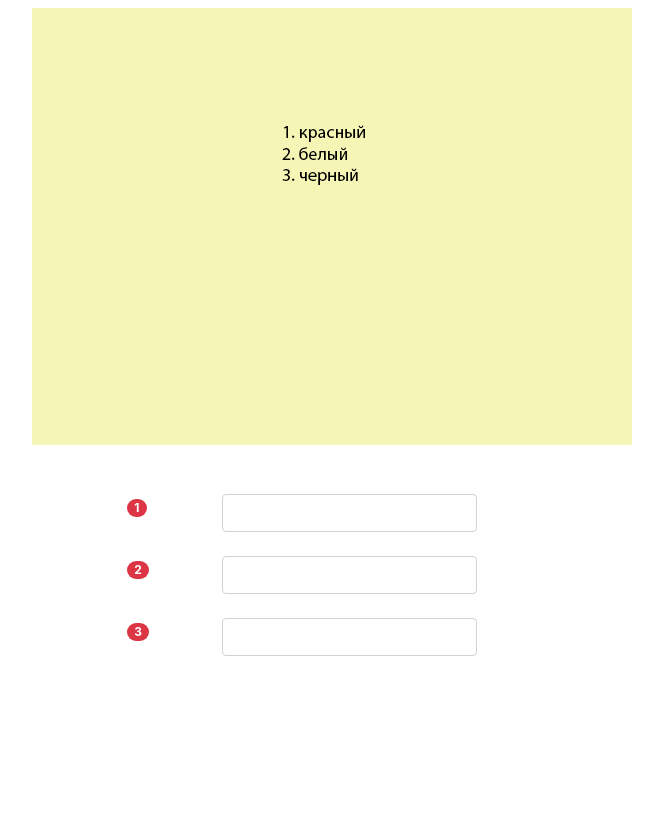
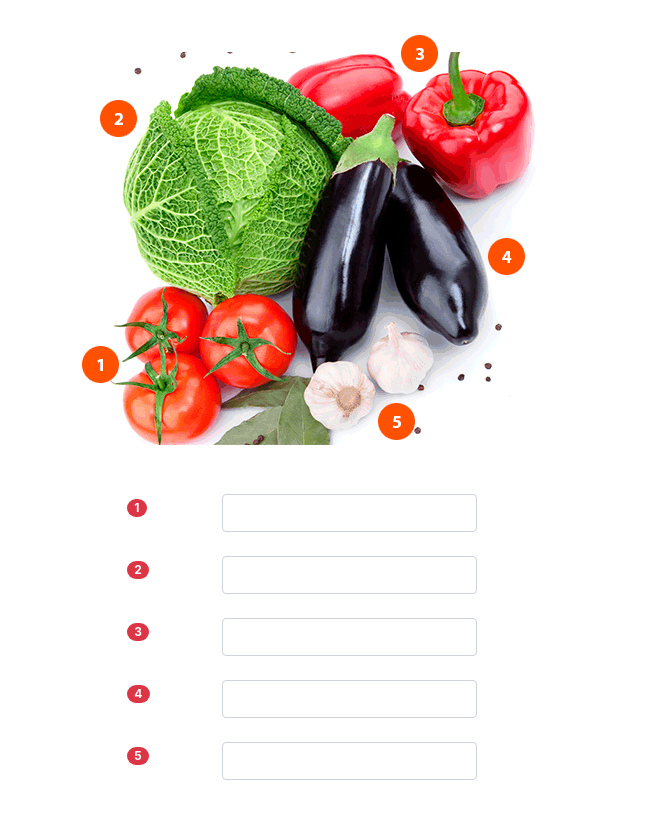
Before and after one commit to LNevezhin/learning, a Vue app: page / in a window 1280 px wide. Shown: the top 818 px of the page, without its empty margins (338-1001 px from the left). Built offline with nearby package versions, Linux system fonts and the light colour scheme.

Commit message:
hintStatus: [] bag fixed

```diff
--- a/src/components/quest.vue
+++ b/src/components/quest.vue
@@ -2,16 +2,16 @@
   <div class="container" :key="activeCard">
     <div>
       <div class="row">
-        <div class="col-6 offset-md-3"><img :src="imageUrl"></div>
+        <div class="col-6 offset-3"><img :src="imageUrl"></div>
       </div>
       <div class="row">
-        <div class="col-6 offset-md-4 mt-4">
+        <div class="col-6 offset-4 mt-4">
         </div>
       </div>
       <div>
         <div v-for="(quest, index) in activeQuestCard" :key="parseInt(index)">
           <div class="row mt-4">
-            <div class="col-1 offset-md-4">
+            <div class="col-1 offset-4">
               <div class="badge badge-pill badge-danger">{{ index + 1}}</div>
             </div>
             <div class="col-3">
@@ -33,10 +33,9 @@
 
           </div>
         </div>
-        <div class="col-1 mb-4 offset-md-5 mt-3"><button id="next" type="button" class="btn btn-secondary"
+        <div class="col-1 mb-4 offset-5 mt-3"><button id="next" type="button" class="btn btn-secondary"
             v-bind:class="{'sr-only':nextStatusButton == true}" @click="getNextCard()">Далее</button></div>
       </div>
-
     </div>
   </div>
 </template>
@@ -59,7 +58,7 @@
         nextStatusButton: true,
         timerStopInput: [],
         timerFocusLost: [],
-        activeCard: 3, // номер текущей карточки, оно же ключ, для обновления ДОМ
+        activeCard: 0, // номер текущей карточки, оно же ключ, для обновления ДОМ
         ajaxApi: [["0", "pic0000.png", "ПоМиДоР", "КаПуСтА", "пЕрЕц", "БаКЛАЖан", "ЧЕСНОК"],
         ["1", "pic0001.png", "Москва", "Киев", "Минск", "Баку", "Ереван", "Тбилиси", "Алматы"],
         ["2", "pic0002.png", "КруГ", "КвадраТ", "ТреугольниК", "РомБ", "ТрапециЯ", "ЭллипС"],
@@ -108,6 +107,7 @@
         }
         if (this.inputData[index] == this.activeQuestCard[index].toLowerCase()) {
           this.inputStatus[index] = 'is-valid';
+          this.hintStatus[index] = false;
           this.setFocus();
         }
         if (this.errCount[index] == 3) {
@@ -182,11 +182,6 @@
         this.nextStatusButton = true;
         location.reload()
       }
-      /* Этот говно код не заработал, поэтому ппришлось еще говнее придумать:) */
-      /*getNextCard: function () {
-        this.activeCard = parseInt(this.activeCard) + 1;
-        this.$nextTick(() => { this.$forceUpdate(); })
-      } */
     }
   }
 </script>
```
